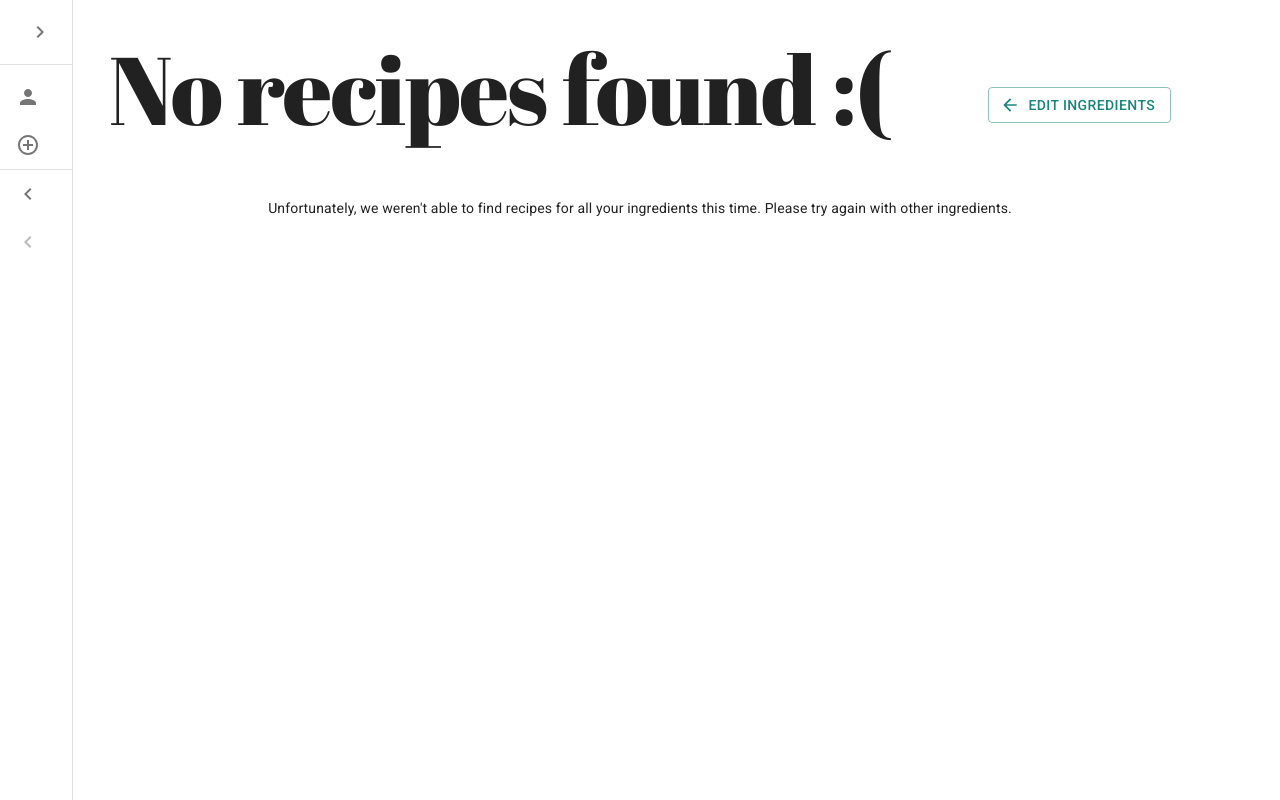
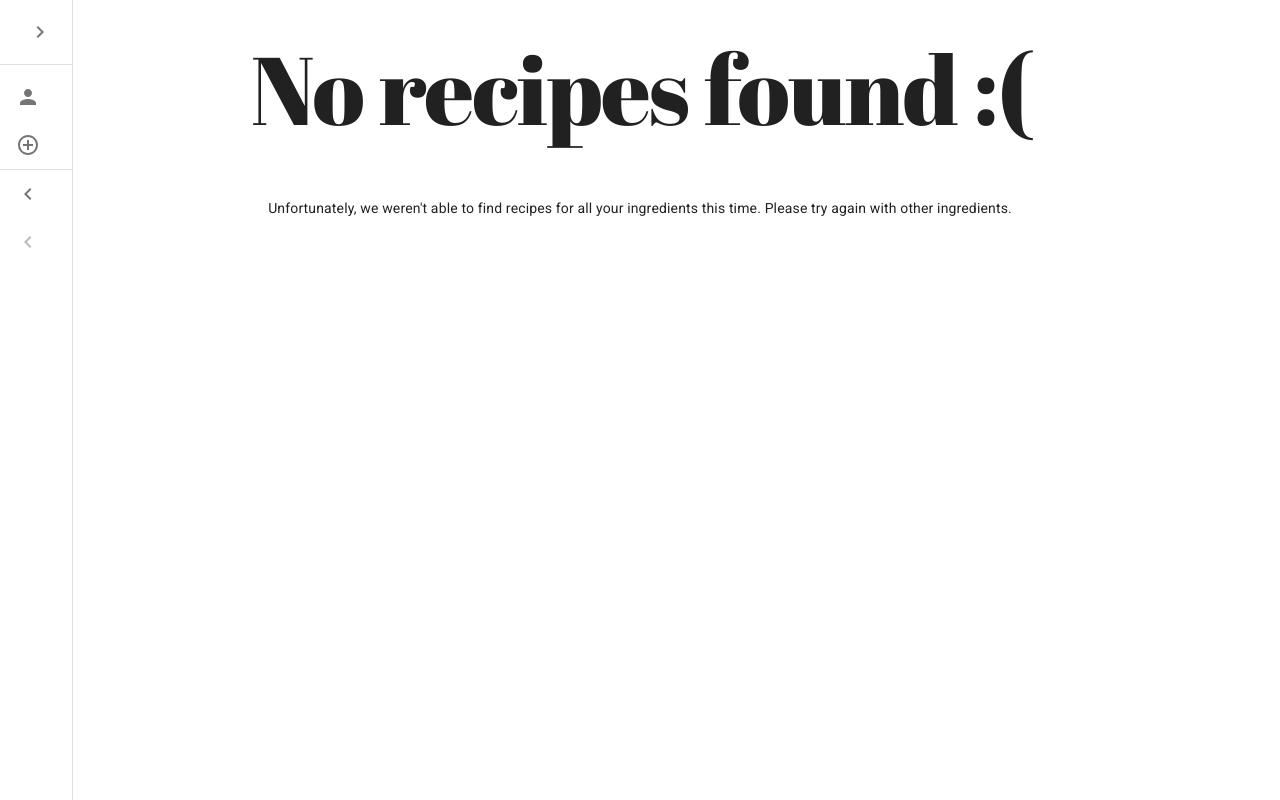
Before and after one commit to GuolinY/ImperialReallySMARTFoodAPP, a Next.js app: page /valid-recipes in a window 1280 px wide. Built offline with nearby package versions, Linux system fonts and the light colour scheme.

Commit message:
[gy119] fixed issues with drawer buttons not disabling correcltly and removed unneeded buttons in main body of page

```diff
--- a/components/_Layout.jsx
+++ b/components/_Layout.jsx
@@ -71,6 +71,7 @@ export default function Layout({
   home,
   validRecipes,
   recipe,
+  other,
 }) {
   const classes = useStyles();
   const theme = useTheme();
@@ -136,7 +137,7 @@ export default function Layout({
             <ListItemIcon>
               <ChevronLeftIcon />
             </ListItemIcon>
-            <ListItemText primary="Back to Ingredients" />
+            <ListItemText primary={other ? "Home" : "Back to Ingredients"} />
           </ListItem>
 
           <ListItem
--- a/pages/login.jsx
+++ b/pages/login.jsx
@@ -58,7 +58,7 @@ export default function Home() {
   }, [loading]);
 
   return (
-    <Layout title="A Really Smart Food App" flex home>
+    <Layout title="A Really Smart Food App" flex other>
       <Grid container justify="center" alignItems="center">
         <Link href="/">Back to home page</Link>
         <Grid item xs={12}>
--- a/pages/new-recipe.jsx
+++ b/pages/new-recipe.jsx
@@ -78,7 +78,7 @@ export default function NewRecipe() {
   };
 
   return (
-    <Layout title="New Recipe" home>
+    <Layout title="New Recipe" other>
       <Typography
         variant="h1"
         style={{ fontFamily: "Abril Fatface" }}
--- a/pages/valid-recipes.jsx
+++ b/pages/valid-recipes.jsx
@@ -85,8 +85,6 @@ export default function ValidRecipes() {
 
   return (
     <Layout title="Recipes you can make..." validRecipes>
-      <Grid container justify="space-evenly" alignItems="center">
-        <Grid item>
       <Typography className={classes.title} variant="h1" gutterBottom>
         {loading
           ? "Loading..."
@@ -94,11 +92,6 @@ export default function ValidRecipes() {
           ? `Recipes you can make...`
           : `No recipes found :(`}
       </Typography>
-        </Grid>
-        <Grid item>
-          <BackButton href="/" message="Edit Ingredients" />
-        </Grid>
-      </Grid>
 
       <Container style={{ marginTop: 20 }}>
         {loading ? (
```
Also changed, not shown: pages/recipes/[id].jsx (+0 -8 lines). Lines whose indentation alone changed are shown as unchanged.
